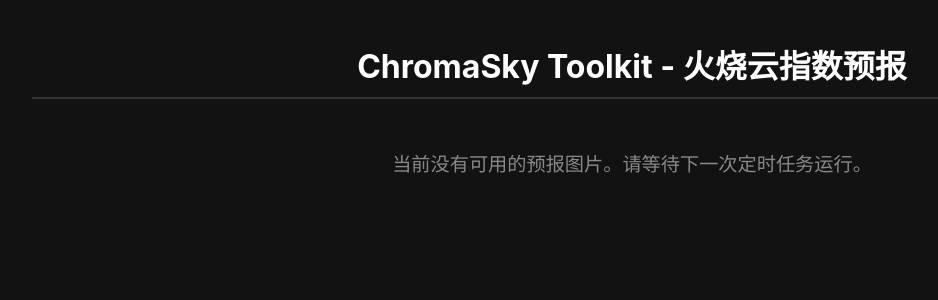
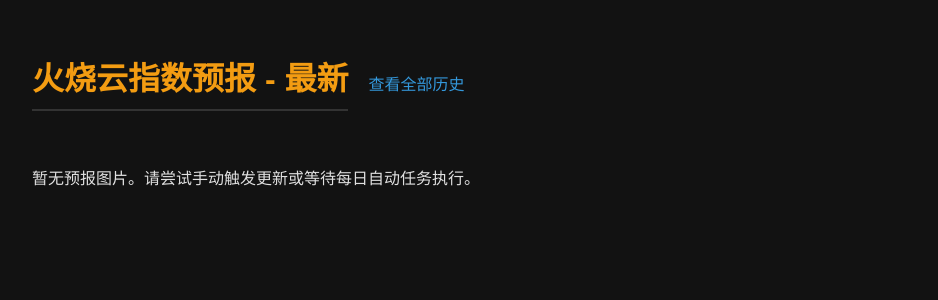
Before and after one commit to lanseria/chromasky-toolkit, a FastAPI app: page / in a window 1280 px wide. Shown: the top 300 px of the page, without its empty margins (8-946 px from the left). Run offline with FastAPI, Linux system fonts and the light colour scheme.

Commit message:
feat(server): 增加手动触发任务功能并优化页面展示
- 新增 /trigger-job API 端点，用于手动触发完整数据处理流程
- 重构主页路由，只显示最新的两个事件组的综合图和分时图
- 新增归档页路由 /archive，展示所有生成的地图图片
- 优化页面样式，提升用户体验
- 移除 Dockerfile 中不必要的 .env 文件复制
- 更新 README 中的 Docker 容器运行命令

```diff
--- a/src/chromasky_toolkit/server.py
+++ b/src/chromasky_toolkit/server.py
@@ -5,13 +5,13 @@
 from pathlib import Path
 
 from apscheduler.schedulers.asyncio import AsyncIOScheduler
-from fastapi import FastAPI, Request
-from fastapi.responses import HTMLResponse
+from fastapi import FastAPI, Request, BackgroundTasks
+from fastapi.responses import HTMLResponse, JSONResponse
 from fastapi.staticfiles import StaticFiles
 from fastapi.templating import Jinja2Templates
 
 from . import config
-from .main import run_full_workflow  # 我们将从重构后的 main.py 导入
+from .main import run_full_workflow
 
 # --- 日志配置 ---
 logging.basicConfig(level=logging.INFO, format='%(asctime)s - %(name)s - %(levelname)s - %(message)s')
@@ -22,27 +22,23 @@
 
 def run_scheduled_job():
     """
-    这是定时任务要执行的函数。
+    这是定时任务和手动触发要执行的函数。
     它会调用项目的核心工作流。
     """
-    logger.info("====== [Scheduler] 开始执行每日定时任务 ======")
+    logger.info("====== [Job Runner] 开始执行完整工作流 ======")
     try:
         run_full_workflow()
-        logger.info("====== [Scheduler] 每日定时任务执行成功 ======")
+        logger.info("====== [Job Runner] 完整工作流执行成功 ======")
     except Exception as e:
-        logger.error(f"====== [Scheduler] 每日定时任务执行失败: {e} ======", exc_info=True)
+        logger.error(f"====== [Job Runner] 完整工作流执行失败: {e} ======", exc_info=True)
 
 # --- FastAPI 应用生命周期管理 ---
 @asynccontextmanager
 async def lifespan(app: FastAPI):
     # 应用启动时执行
     logger.info("服务器启动，初始化定时任务...")
-    # 添加定时任务：每天凌晨 1:30 执行一次
-    # 使用 cron 触发器，可以非常灵活地定义时间
     scheduler.add_job(run_scheduled_job, 'cron', hour=1, minute=30, id="daily_chromasky_job")
     scheduler.start()
-    # 立即触发一次，方便测试
-    # run_scheduled_job()
     yield
     # 应用关闭时执行
     logger.info("服务器关闭，停止定时任务...")
@@ -52,22 +48,77 @@
 app = FastAPI(lifespan=lifespan)
 
 # --- 挂载静态文件目录 ---
-# 这样才能通过 URL 访问 outputs 目录下的图片
 app.mount("/static", StaticFiles(directory=config.PROJECT_ROOT / "outputs"), name="static")
 
 # --- 设置模板引擎 ---
 templates = Jinja2Templates(directory=config.PROJECT_ROOT / "templates")
 
 
-# --- 定义路由和视图函数 ---
+# --- 新增：API 端点，用于手动触发任务 ---
+@app.post("/trigger-job", response_class=JSONResponse)
+async def trigger_job_endpoint(background_tasks: BackgroundTasks):
+    """
+    异步触发一次完整的数据处理流程。
+    """
+    logger.info("====== [API] 接收到手动触发任务请求 ======")
+    background_tasks.add_task(run_scheduled_job)
+    return {"message": "任务已在后台开始运行。请稍后刷新页面查看结果。"}
+
+
+# --- 新的根路由 / ---
 @app.get("/", response_class=HTMLResponse)
 async def read_root(request: Request):
     """
-    主页路由，用于展示生成的地图图片。
+    主页：只显示最新的两个事件组的综合图和分时图。
+    """
+    image_groups = []
+    composite_dir = config.MAP_WEBP_OUTPUTS_DIR / "composite"
+
+    if composite_dir.exists():
+        # 1. 找到所有综合图并按名称（日期）降序排序，取最新的两个
+        all_composites = sorted(composite_dir.glob("*.webp"), reverse=True)
+        latest_composites = all_composites[:2]
+
+        for composite_path in latest_composites:
+            # 2. 从综合图文件名解析出日期和事件类型
+            # e.g., 'glow_index_composite_2025-08-21_sunset' -> '2025-08-21'
+            date_str = composite_path.stem.split('_')[-2]
+
+            group_data = {
+                "group_title": f"预报 - {date_str}",
+                "composite_image": {
+                    "title": composite_path.stem,
+                    "url": f"/static/maps_webp/composite/{composite_path.name}"
+                },
+                "individual_images": []
+            }
+
+            # 3. 根据日期查找对应的分时图
+            individual_dir = config.MAP_WEBP_OUTPUTS_DIR / "individual" / date_str
+            if individual_dir.exists():
+                for img_path in sorted(individual_dir.glob(f"*_{date_str}_*.webp")):
+                    group_data["individual_images"].append({
+                        "title": img_path.stem.replace("glow_index_", ""),
+                        "url": f"/static/maps_webp/individual/{date_str}/{img_path.name}"
+                    })
+
+            image_groups.append(group_data)
+
+    return templates.TemplateResponse(
+        "index.html",
+        {"request": request, "image_groups": image_groups}
+    )
+
+
+# --- 新的归档路由 /archive ---
+@app.get("/archive", response_class=HTMLResponse)
+async def read_archive(request: Request):
+    """
+    归档页：展示所有生成的地图图片。
     """
     image_groups = []
 
-    # 1. 扫描 composite (综合图) 目录
+    # 逻辑与旧版主页完全相同
     composite_dir = config.MAP_WEBP_OUTPUTS_DIR / "composite"
     if composite_dir.exists():
         composite_images = []
@@ -79,10 +130,8 @@
         if composite_images:
             image_groups.append({"group_title": "综合最佳指数图", "images": composite_images})
 
-    # 2. 扫描 individual (分时图) 目录
     individual_dir = config.MAP_WEBP_OUTPUTS_DIR / "individual"
     if individual_dir.exists():
-        # 按日期倒序查找子目录
         date_dirs = sorted([d for d in individual_dir.iterdir() if d.is_dir()], reverse=True)
         for date_dir in date_dirs:
             date_images = []
@@ -94,8 +143,7 @@
             if date_images:
                 image_groups.append({"group_title": f"分时指数图 - {date_dir.name}", "images": date_images})
 
-    # 3. 渲染模板
     return templates.TemplateResponse(
-        "index.html",
+        "archive.html",
         {"request": request, "image_groups": image_groups}
     )
--- a/src/templates/index.html
+++ b/src/templates/index.html
@@ -1,89 +1,134 @@
-<!-- templates/index.html -->
 <!DOCTYPE html>
 <html lang="zh-CN">
 <head>
     <meta charset="UTF-8">
     <meta name="viewport" content="width=device-width, initial-scale=1.0">
-    <title>ChromaSky Toolkit - 火烧云指数预报</title>
+    <title>火烧云指数预报 - 最新</title>
     <style>
-        body {
-            font-family: -apple-system, BlinkMacSystemFont, "Segoe UI", Roboto, "Helvetica Neue", Arial, sans-serif;
-            background-color: #121212;
-            color: #e0e0e0;
-            margin: 0;
-            padding: 20px;
+        body { font-family: sans-serif; background-color: #121212; color: #e0e0e0; margin: 0; padding: 2em; }
+        .container { max-width: 1200px; margin: auto; }
+        h1, h2 { color: #f39c12; border-bottom: 2px solid #333; padding-bottom: 10px; }
+        /* 让H1标题可被点击 */
+        h1 { cursor: pointer; user-select: none; /* 防止双击选中文本 */ }
+        .header { margin-bottom: 2em; }
+        .header-main { display: flex; align-items: baseline; gap: 20px; }
+        .archive-link { font-size: 16px; text-decoration: none; color: #3498db; }
+        .archive-link:hover { text-decoration: underline; }
+        .group { background-color: #1e1e1e; border-radius: 8px; padding: 1.5em; margin-bottom: 2em; }
+        .composite-image img { max-width: 100%; height: auto; border-radius: 5px; }
+        h3 { color: #e0e0e0; margin-top: 1.5em; }
+        .individual-gallery { display: flex; flex-wrap: wrap; gap: 1em; }
+        .individual-item { text-align: center; }
+        .individual-item img { max-width: 250px; height: auto; border-radius: 5px; border: 1px solid #444; }
+        .individual-item p { margin-top: 0.5em; font-size: 0.9em; color: #aaa; }
+        /* 用于显示触发状态的消息 */
+        .status-message {
+            position: fixed; top: 20px; left: 50%; transform: translateX(-50%);
+            background-color: #2ecc71; color: white; padding: 10px 20px;
+            border-radius: 5px; box-shadow: 0 2px 10px rgba(0,0,0,0.5);
+            opacity: 0; transition: opacity 0.5s ease-in-out; pointer-events: none;
         }
-        .container {
-            max-width: 1200px;
-            margin: 0 auto;
-        }
-        h1 {
-            color: #ffffff;
-            text-align: center;
-            border-bottom: 2px solid #333;
-            padding-bottom: 10px;
-        }
-        h2 {
-            color: #bb86fc;
-            margin-top: 40px;
-            border-left: 4px solid #bb86fc;
-            padding-left: 10px;
-        }
-        .image-gallery {
-            display: grid;
-            grid-template-columns: repeat(auto-fill, minmax(350px, 1fr));
-            gap: 20px;
-        }
-        .image-card {
-            background-color: #1e1e1e;
-            border: 1px solid #333;
-            border-radius: 8px;
-            overflow: hidden;
-            box-shadow: 0 4px 8px rgba(0,0,0,0.3);
-            transition: transform 0.2s;
-        }
-        .image-card:hover {
-            transform: scale(1.03);
-        }
-        .image-card img {
-            width: 100%;
-            height: auto;
-            display: block;
-        }
-        .image-card .title {
-            padding: 15px;
-            font-weight: bold;
-            text-align: center;
-        }
-        .no-images {
-            text-align: center;
-            margin-top: 50px;
-            font-size: 1.2em;
-            color: #888;
-        }
+        .status-message.show { opacity: 1; }
+        .status-message.error { background-color: #e74c3c; }
     </style>
 </head>
 <body>
     <div class="container">
-        <h1>ChromaSky Toolkit - 火烧云指数预报</h1>
+        <div class="header">
+            <div class="header-main">
+                <h1 id="mainTitle">火烧云指数预报 - 最新</h1>
+                <a class="archive-link" href="/archive">查看全部历史</a>
+            </div>
+        </div>
 
         {% if image_groups %}
             {% for group in image_groups %}
+            <div class="group">
                 <h2>{{ group.group_title }}</h2>
-                <div class="image-gallery">
-                    {% for image in group.images %}
-                    <div class="image-card">
+                <div class="composite-image">
+                    <a href="{{ group.composite_image.url }}" target="_blank">
+                        <img src="{{ group.composite_image.url }}" alt="{{ group.composite_image.title }}">
+                    </a>
+                </div>
+
+                {% if group.individual_images %}
+                <h3>对应的分时指数图</h3>
+                <div class="individual-gallery">
+                    {% for image in group.individual_images %}
+                    <div class="individual-item">
                         <a href="{{ image.url }}" target="_blank">
                             <img src="{{ image.url }}" alt="{{ image.title }}">
                         </a>
-                        <div class="title">{{ image.title }}</div>
+                        <p>{{ image.title }}</p>
                     </div>
                     {% endfor %}
                 </div>
+                {% endif %}
+            </div>
             {% endfor %}
         {% else %}
-            <p class="no-images">当前没有可用的预报图片。请等待下一次定时任务运行。</p>
+            <p>暂无预报图片。请尝试手动触发更新或等待每日自动任务执行。</p>
         {% endif %}
     </div>
+
+    <!-- 用于显示状态消息的元素 -->
+    <div id="statusMessage" class="status-message"></div>
+
+    <script>
+        const mainTitle = document.getElementById('mainTitle');
+        const statusMessage = document.getElementById('statusMessage');
+
+        let clickCount = 0;
+        let lastClickTime = 0;
+
+        mainTitle.addEventListener('click', () => {
+            const now = new Date().getTime();
+
+            // 如果两次点击间隔超过 500ms，则重置计数器
+            if (now - lastClickTime > 500) {
+                clickCount = 0;
+            }
+
+            clickCount++;
+            lastClickTime = now;
+
+            if (clickCount === 3) {
+                // 重置计数器，防止再次触发
+                clickCount = 0;
+                triggerUpdate();
+            }
+        });
+
+        async function triggerUpdate() {
+            showStatus('正在触发后台更新任务...', 'info');
+
+            try {
+                const response = await fetch('/trigger-job', { method: 'POST' });
+                const data = await response.json();
+
+                if (response.ok) {
+                    showStatus(data.message, 'success');
+                } else {
+                    showStatus(`错误: ${data.detail || '未知错误'}`, 'error');
+                }
+            } catch (error) {
+                showStatus(`请求失败: ${error}`, 'error');
+            }
+        }
+
+        function showStatus(message, type = 'success') {
+            statusMessage.textContent = message;
+            statusMessage.className = 'status-message'; // Reset classes
+            statusMessage.classList.add('show');
+            if (type === 'error') {
+                statusMessage.classList.add('error');
+            }
+
+            // 5秒后自动隐藏消息
+            setTimeout(() => {
+                statusMessage.classList.remove('show');
+            }, 5000);
+        }
+    </script>
 </body>
 </html>
```
Also changed, not shown: src/templates/archive.html (added, +54 -0 lines), README.md, 1 other file.
